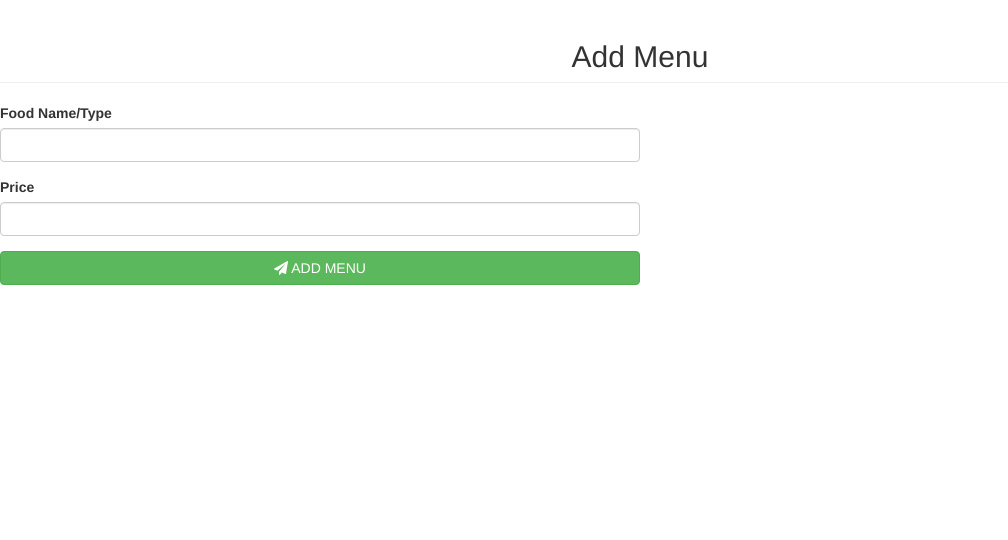
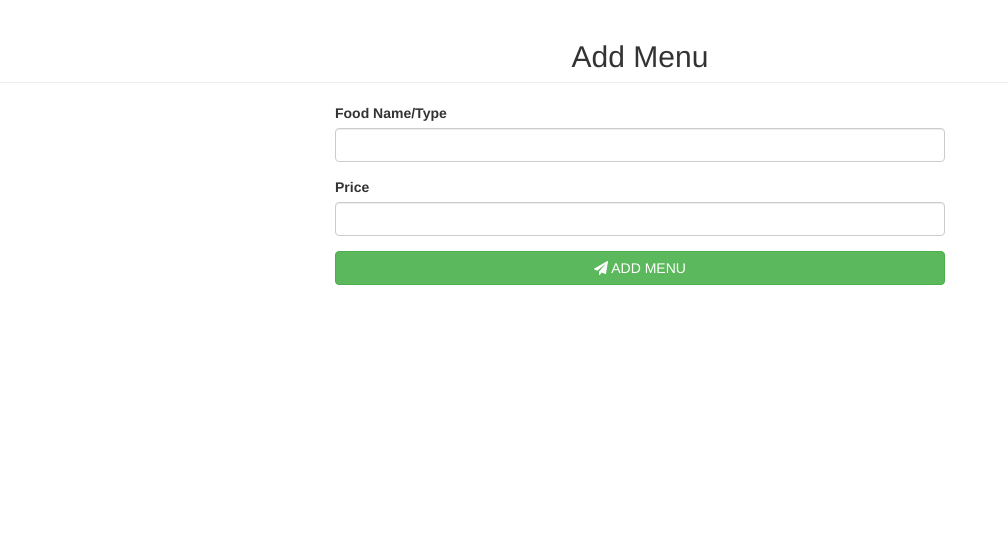
Before and after one commit to pianop477/PIANO-FOOD-POINT-FINAL-PROJECT, a PHP site: page /menus.php in a window 1280 px wide. Shown: the part 52-592 px from the top of the page, without its empty margins (0-1008 px from the left). Run offline with PHP 8.4, Linux system fonts and the light colour scheme; the visitor is signed in with stand-in values (Sample User, id 1); some libraries are stand-ins or nearby versions.

Commit message:
Update menus.php

```diff
--- a/menus.php
+++ b/menus.php
@@ -29,7 +29,7 @@ if($_SESSION['user_type']!=1) {
         <div style="margin-top: auto;">
             <h2 class="text-center page-header">Add Menu</h2>
         </div>
-        <div style="width: 50%; align-content: center;">
+        <div class="container" style="width: 50%; align-content: center;">
             <span  style="color:green; align-content:center; font-weight:bold; font-size: 2rem;">
                 <?php if(isset($success_menus)) { echo $success_menus; } ?>
             </span>
```
